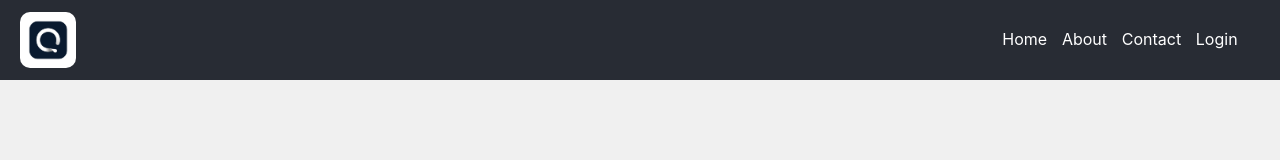
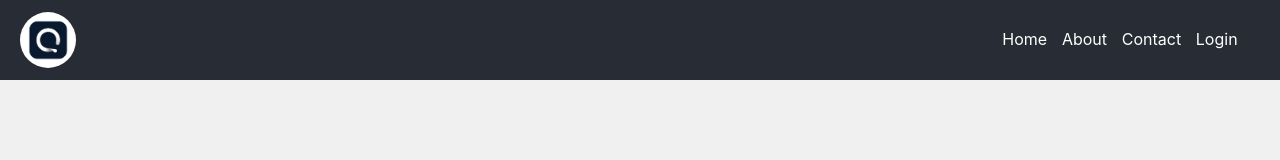
Before and after one commit to SATYA-SAGAR-3007/Todo, a React (Create React App) app: page / in a window 1280 px wide. Shown: the top 160 px of the page. Built offline with nearby package versions, Linux system fonts and the light colour scheme.

Commit message:
This is a Commit

```diff
--- a/src/components/Header/index.css
+++ b/src/components/Header/index.css
@@ -14,7 +14,7 @@
 }
 
 .header > img {
-  border-radius: 10px;
+  border-radius: 50%;
   height: 70%;
 }
 
```
